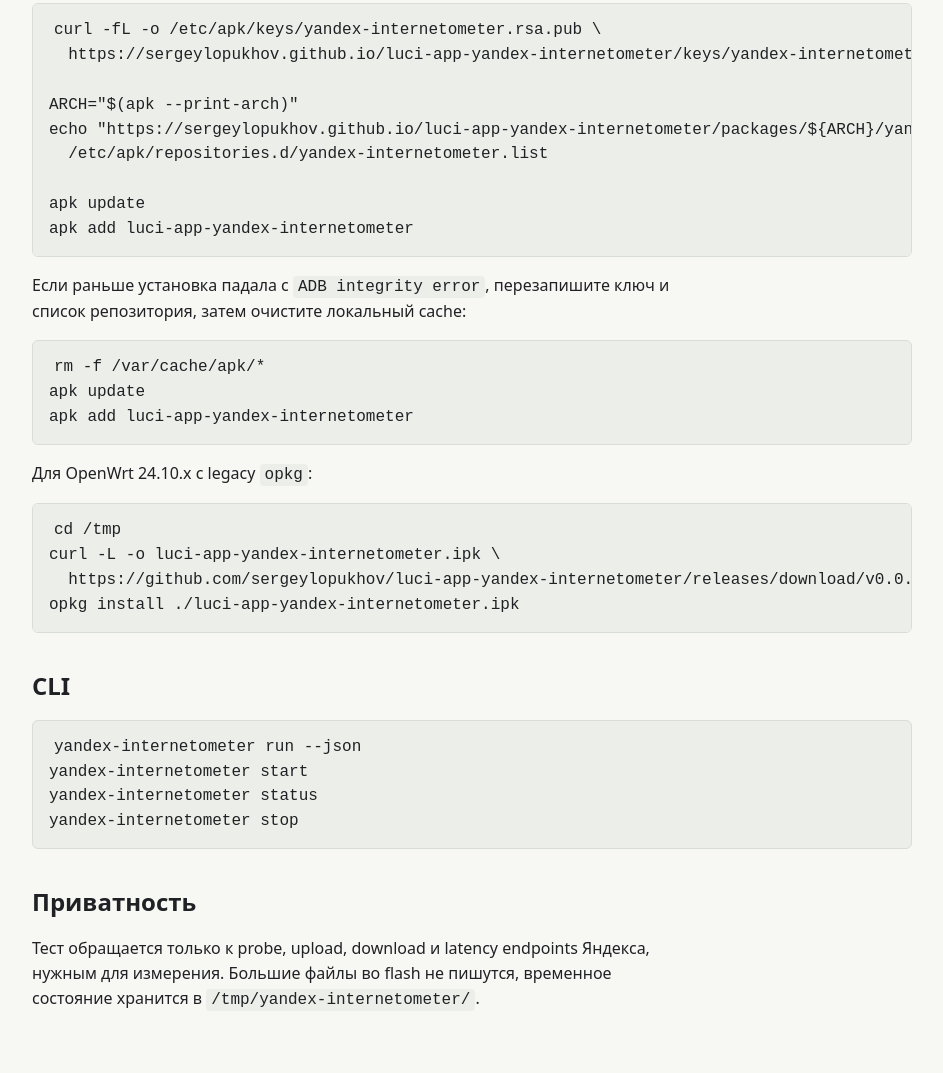
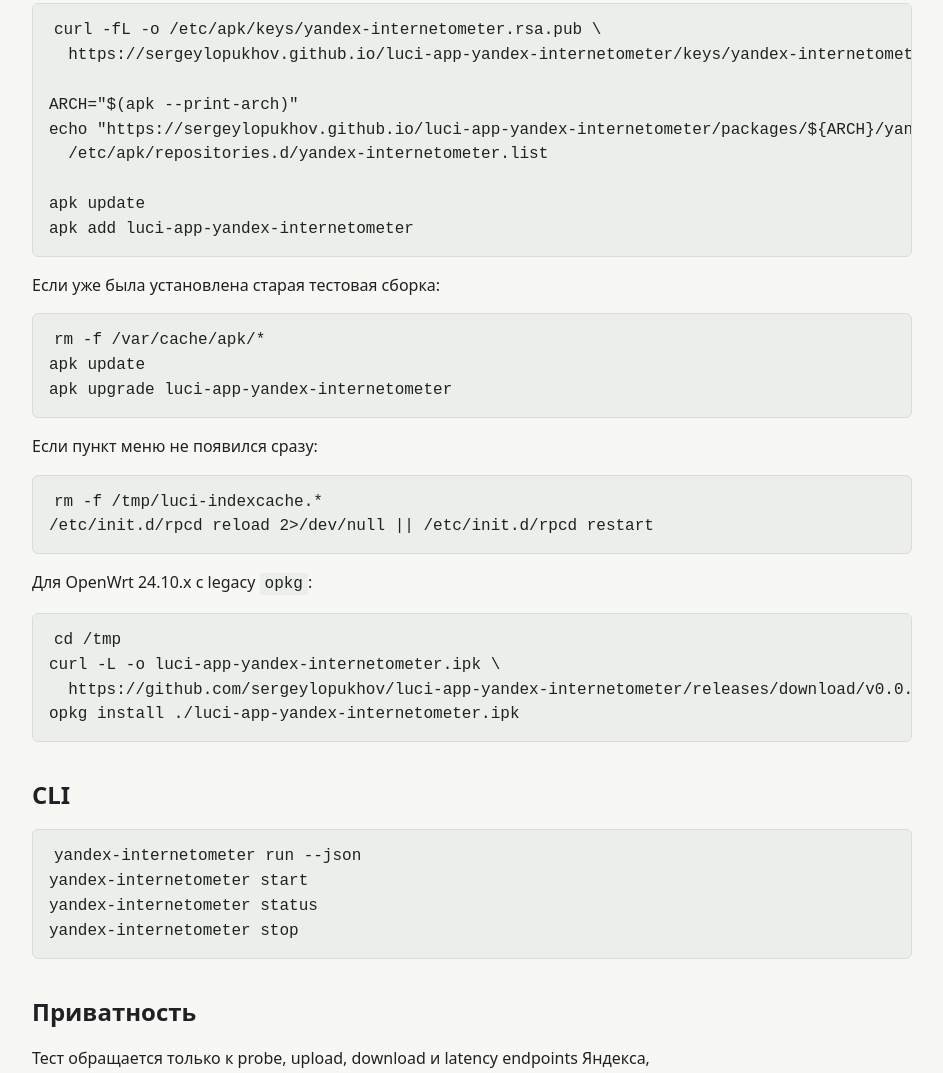
Before and after one commit to sergeylopukhov/luci-app-yandex-internetometer, a plain HTML site: page docs/index.html in a window 1280 px wide. Shown: the part 784-1857 px from the top of the page, without its empty margins (168-1111 px from the left). Drawn offline with Linux system fonts and the light colour scheme.

Commit message:
Fix OpenWrt jq compatibility and LuCI cache refresh

```diff
--- a/docs/index.html
+++ b/docs/index.html
@@ -139,10 +139,14 @@
 apk update
 apk add luci-app-yandex-internetometer</code></pre>
 
-		<p>Если раньше установка падала с <code>ADB integrity error</code>, перезапишите ключ и список репозитория, затем очистите локальный cache:</p>
+		<p>Если уже была установлена старая тестовая сборка:</p>
 		<pre><code>rm -f /var/cache/apk/*
 apk update
-apk add luci-app-yandex-internetometer</code></pre>
+apk upgrade luci-app-yandex-internetometer</code></pre>
+
+		<p>Если пункт меню не появился сразу:</p>
+		<pre><code>rm -f /tmp/luci-indexcache.*
+/etc/init.d/rpcd reload 2&gt;/dev/null || /etc/init.d/rpcd restart</code></pre>
 
 		<p>Для OpenWrt 24.10.x с legacy <code>opkg</code>:</p>
 		<pre><code>cd /tmp
```
Also changed, not shown: 8 other files.
